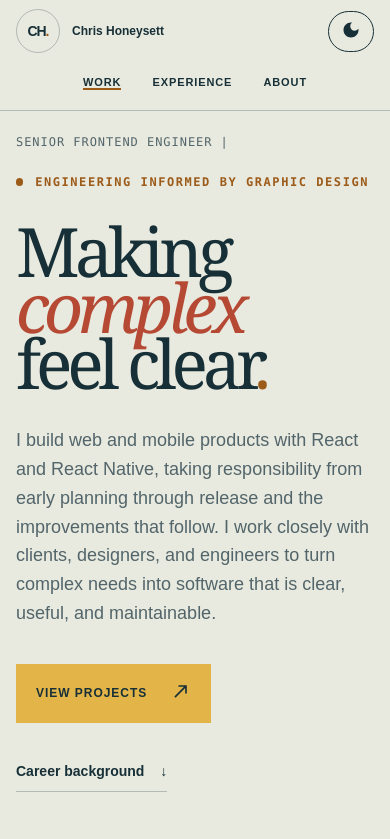
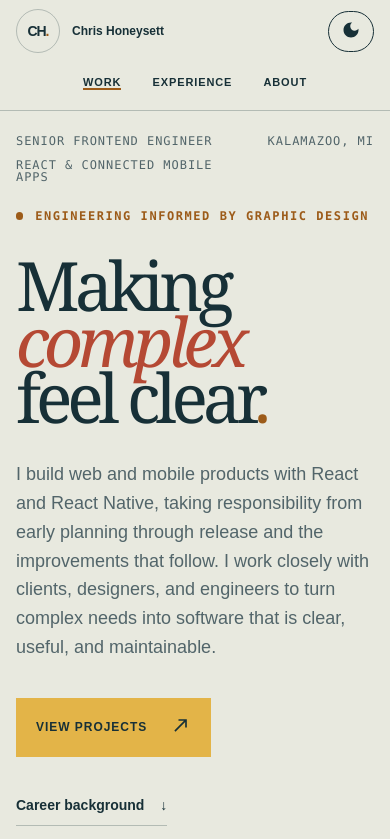
Before and after one commit to chrislhoneysett/chrishoneysett.dev, a Next.js app: page / in a window 390 px wide. Shown: the top 839 px of the page. Built offline with nearby package versions, Linux system fonts and the light colour scheme.

Commit message:
feat: refactor HeroSection layout for improved responsiveness and styling

```diff
--- a/src/components/home/sections/Hero/Hero.module.css
+++ b/src/components/home/sections/Hero/Hero.module.css
@@ -26,16 +26,49 @@
   font-size: var(--font-size-xs);
   letter-spacing: var(--tracking-meta);
   text-transform: uppercase;
+  line-height: 1;
+
+  & > :first-child {
+    min-width: 0;
+  }
 
   @media (max-width: 760px) {
-    & span:last-child {
-      display: none;
+    flex-direction: row;
+    align-items: flex-start;
+
+    & > :last-child {
+      flex: 0 0 auto;
+      text-align: right;
     }
   }
 }
 
-.noWrap {
-  white-space: nowrap;
+.profileHeadline {
+  flex: 1 1 auto;
+  min-width: 0;
+  white-space: normal;
+}
+
+.mobileHeadlineBreak {
+  display: none;
+}
+
+.headlineSeparator {
+  @media (min-width: 1051px) {
+    &::before {
+      content: ' | ';
+    }
+  }
+}
+
+@media (max-width: 1050px) {
+  .mobileHeadlineBreak {
+    display: block;
+  }
+
+  .profileHeadline > span {
+    display: block;
+  }
 }
 
 .heroMain {
--- a/src/components/home/sections/Hero/HeroSection.tsx
+++ b/src/components/home/sections/Hero/HeroSection.tsx
@@ -10,10 +10,13 @@ export function HeroSection() {
   return (
     <header className={styles.hero}>
       <div className={styles.heroTopline}>
-        <span>
-          {role} | <span className={styles.noWrap}>{focus}</span>
-        </span>
-        <span>Kalamazoo, Michigan · Working across disciplines</span>
+        <div className={styles.profileHeadline}>
+          <span>{role}</span>
+          <span className={styles.headlineSeparator} aria-hidden='true' />
+          <br className={styles.mobileHeadlineBreak} />
+          <span>{focus}</span>
+        </div>
+        <span>{profile.location}</span>
       </div>
       <div className={styles.heroMain}>
         <div className={styles.heroCopy}>
```
